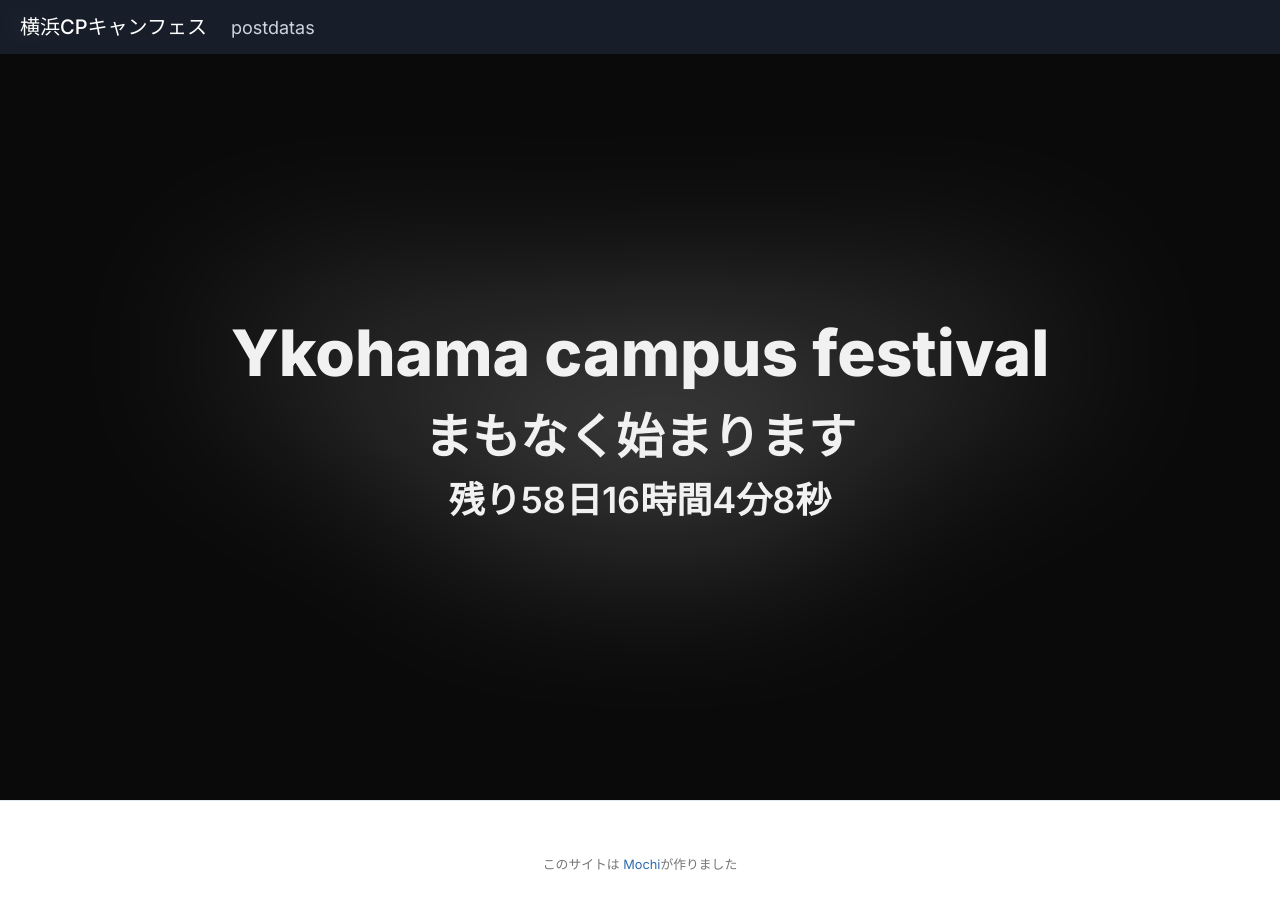
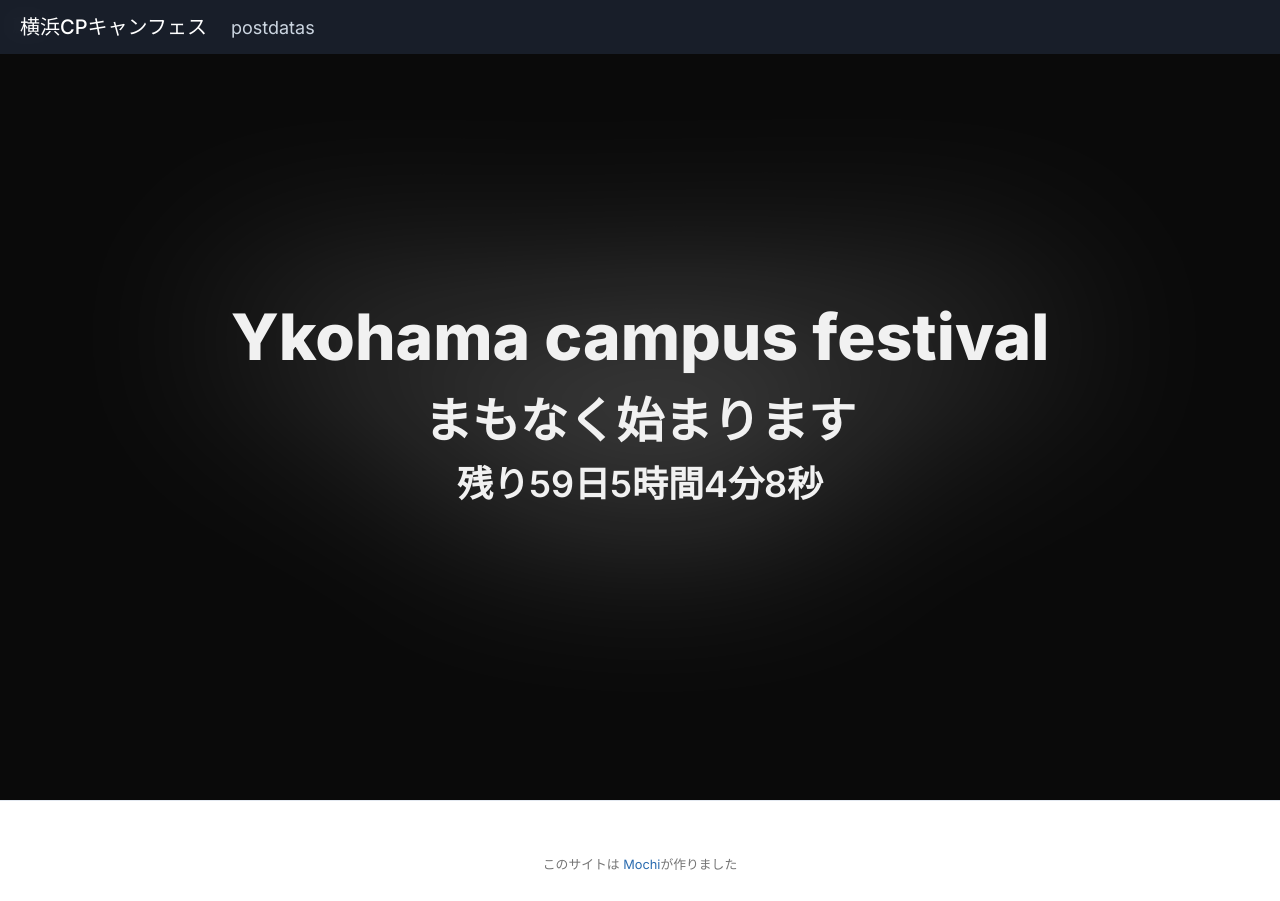
Before and after one commit to Mochichi2003/Campus-festival, a Next.js app: page /live in a window 1280 px wide. Built offline with nearby package versions, Linux system fonts and the light colour scheme.

Commit message:
gitignore に色々追加した

```diff
--- a/components/Countdowntimer/CountdownTimer.tsx
+++ b/components/Countdowntimer/CountdownTimer.tsx
@@ -20,7 +20,7 @@ class RemainingTime extends React.Component {
 
   nowtime(): any {
     this.eventDate = dayjs(
-      "2020-11-29 00:00:00.000",
+      "2020-11-29 13:00:00.000",
       "YYYY-MM-DD HH:mm:ss.SSS"
     );
 
@@ -77,7 +77,7 @@ export default function countdowntimer() {
       <div className={styles.mainText}>
         <h1
           className={
-            styles.topicon + " text-3xl sm:text-6xl font-sans  mt-8  font-bold"
+            styles.topicon + " text-3xl sm:text-6xl font-sans  mt-0  font-bold"
           }
         >
           Ykohama campus festival
--- a/pages/index.tsx
+++ b/pages/index.tsx
@@ -1,7 +1,7 @@
 import Link from "next/link";
 import Layout from "../components/Layout";
 
-import style from "../style/index.module.sass";
+// import style from "../style/index.module.sass";
 import React from "react";
 import CountdownTimer from "../components/Countdowntimer/CountdownTimer";
 import Head from "next/head";
```
Also changed, not shown: 1 other file (tests, documents, lock files or other folders).
